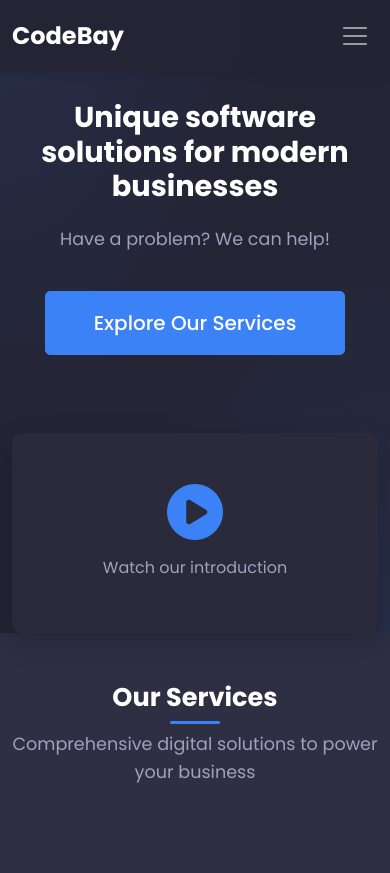
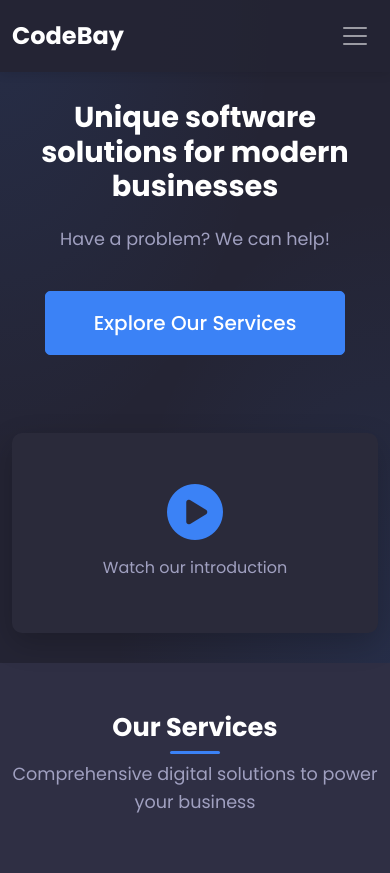
Before and after one commit to CodeBayAgency/website, a Flask app: page / in a window 390 px wide. Shown: the top 873 px of the page. Run offline with Flask 3, Linux system fonts and the light colour scheme; some libraries are stand-ins or nearby versions.

Commit message:
fix: add margin bottom to intro video on mobile screens

```diff
--- a/static/css/styles.css
+++ b/static/css/styles.css
@@ -991,6 +991,10 @@ footer {
     .testimonial-content p {
         font-size: 1rem;
     }
+
+    .video-container {
+        margin-bottom: 30px;
+    }
 }
 
 @media (max-width: 575px) {
```
